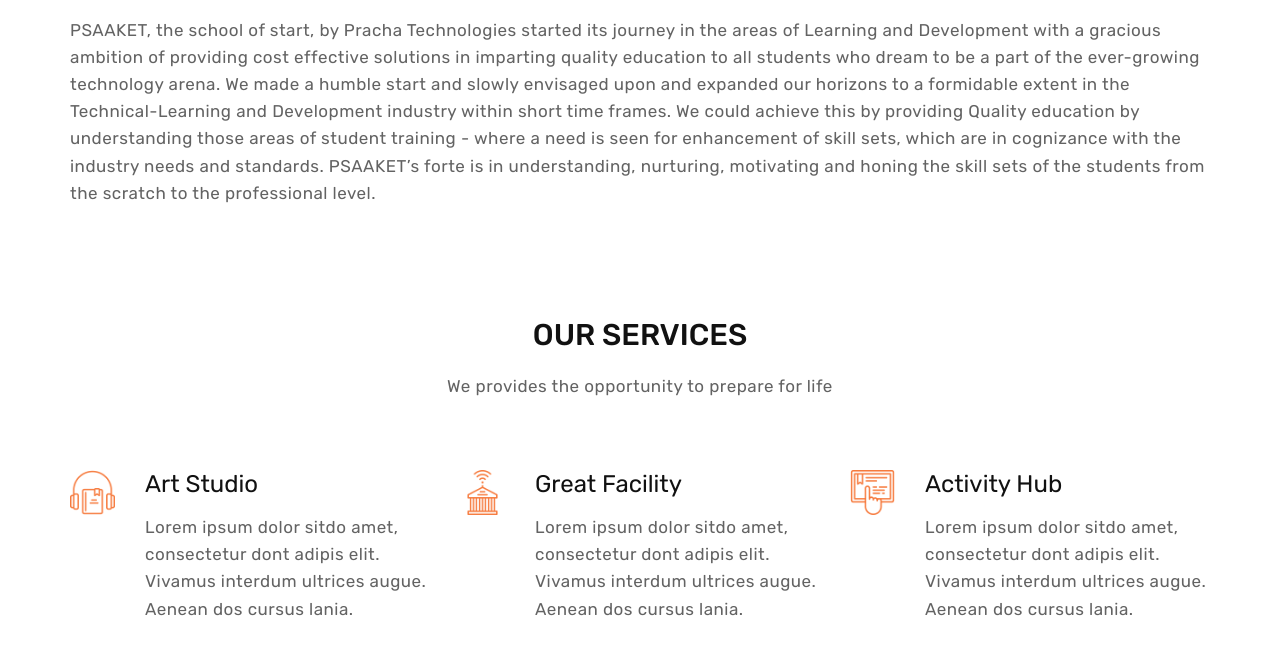
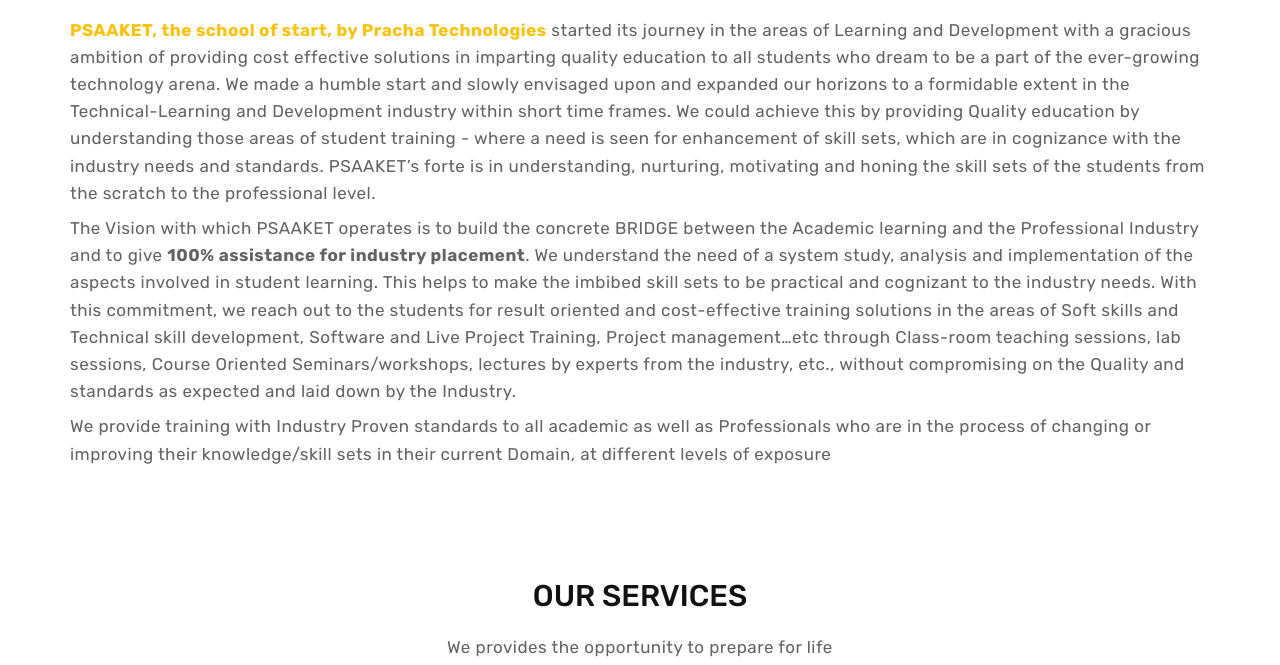
Before and after one commit to bayapucg/psaaket-inubation, a plain HTML site: page index.html in a window 1280 px wide. Shown: the part 718-1383 px from the top of the page. Drawn offline with Linux system fonts and the light colour scheme.

Commit message:
add content

```diff
--- /dev/null
+++ b/css/custom.css
@@ -0,0 +1 @@
+a,;l
--- a/index.html
+++ b/index.html
@@ -17,6 +17,7 @@
 	<link rel="stylesheet" href="css/animate.css" />
 	<link rel="stylesheet" href="css/owl.carousel.css" />
 	<link rel="stylesheet" href="css/style.css" />
+	<link rel="stylesheet" href="css/custom.css" />
 </head>
 
 <body>
@@ -103,10 +104,12 @@
 		<div class="container services">
 			<div class="section-title ">
 				<h3>ABOUT US</h3>
-				<p>PSAAKET, the school of start, by Pracha Technologies started its journey in the areas of Learning and Development with a gracious ambition of providing cost effective solutions in imparting quality education to all students who dream to be a part of the ever-growing technology arena.
+				<p><strong class="text-warning">PSAAKET, the school of start, by Pracha Technologies</strong> started its journey in the areas of Learning and Development with a gracious ambition of providing cost effective solutions in imparting quality education to all students who dream to be a part of the ever-growing technology arena.
 We made a humble start and slowly envisaged upon and expanded our horizons to a formidable extent in the Technical-Learning and Development industry within short time frames. We could achieve this  by providing Quality education by understanding those areas of student training - where a need is seen for enhancement of skill sets, which are in cognizance with the industry needs and standards.
 PSAAKET’s forte is in understanding, nurturing, motivating and honing the skill sets of the students from the scratch to the professional level.
 </p>
+				<p class="mt-2">The Vision with which PSAAKET operates is to build the concrete BRIDGE between the Academic learning and the Professional Industry and to give <strong>100% assistance for industry placement</strong>. We understand the need of a system study, analysis and implementation of the aspects involved in student learning. This helps to make the imbibed skill sets to be practical and cognizant to the industry needs. With this commitment, we reach out to the students for result oriented and cost-effective training solutions in the areas of Soft skills and Technical skill development, Software and Live Project Training, Project management…etc through Class-room teaching sessions, lab sessions, Course Oriented Seminars/workshops, lectures by experts from the industry, etc.,  without compromising on the Quality and standards as expected and laid down by the Industry. </p>
+				<p class="mt-2">We provide training with Industry Proven standards to all academic as well as Professionals who are in the process of changing or improving their knowledge/skill sets in their current Domain, at different levels of exposure</p>
 			</div>
 			<div class="row">
 
```
